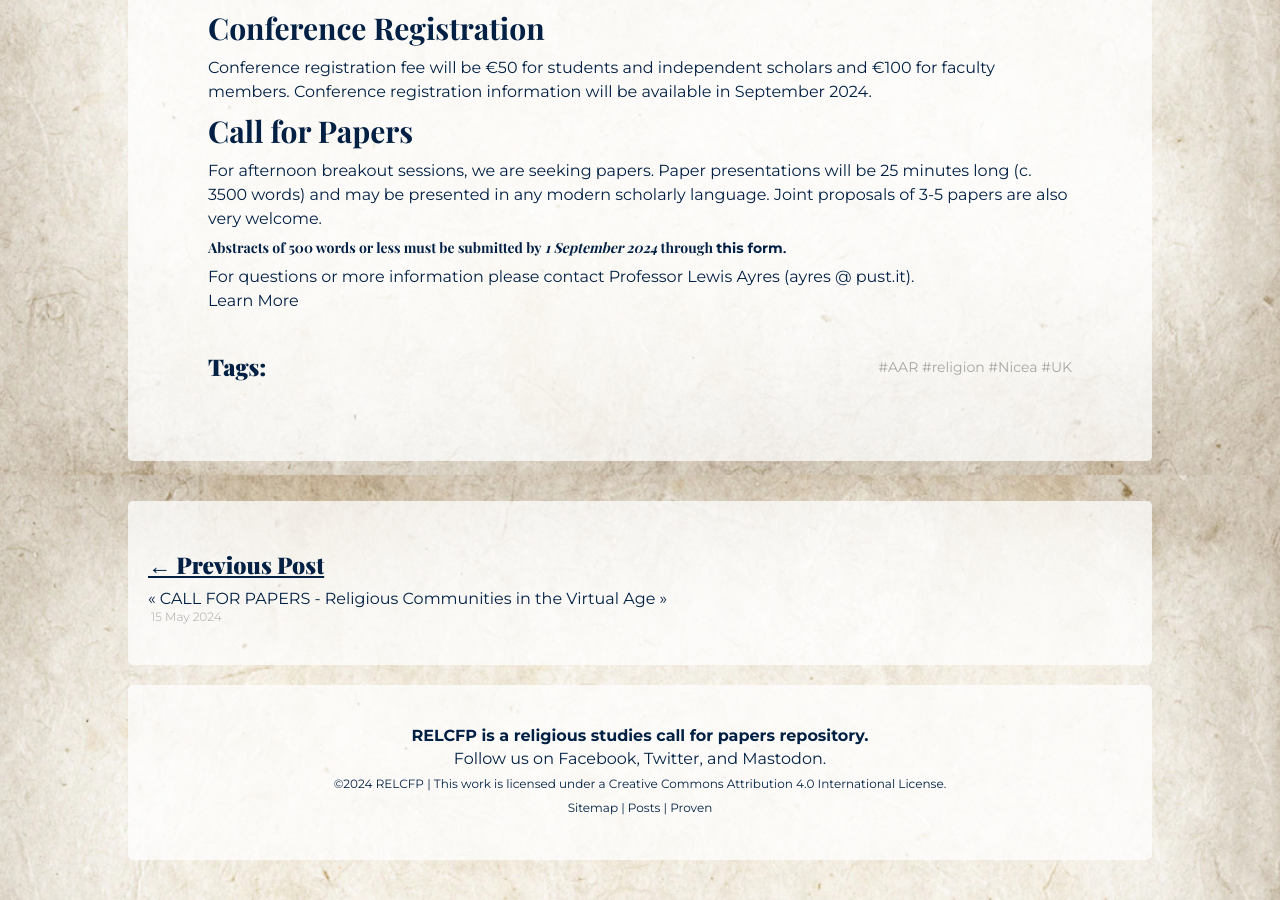
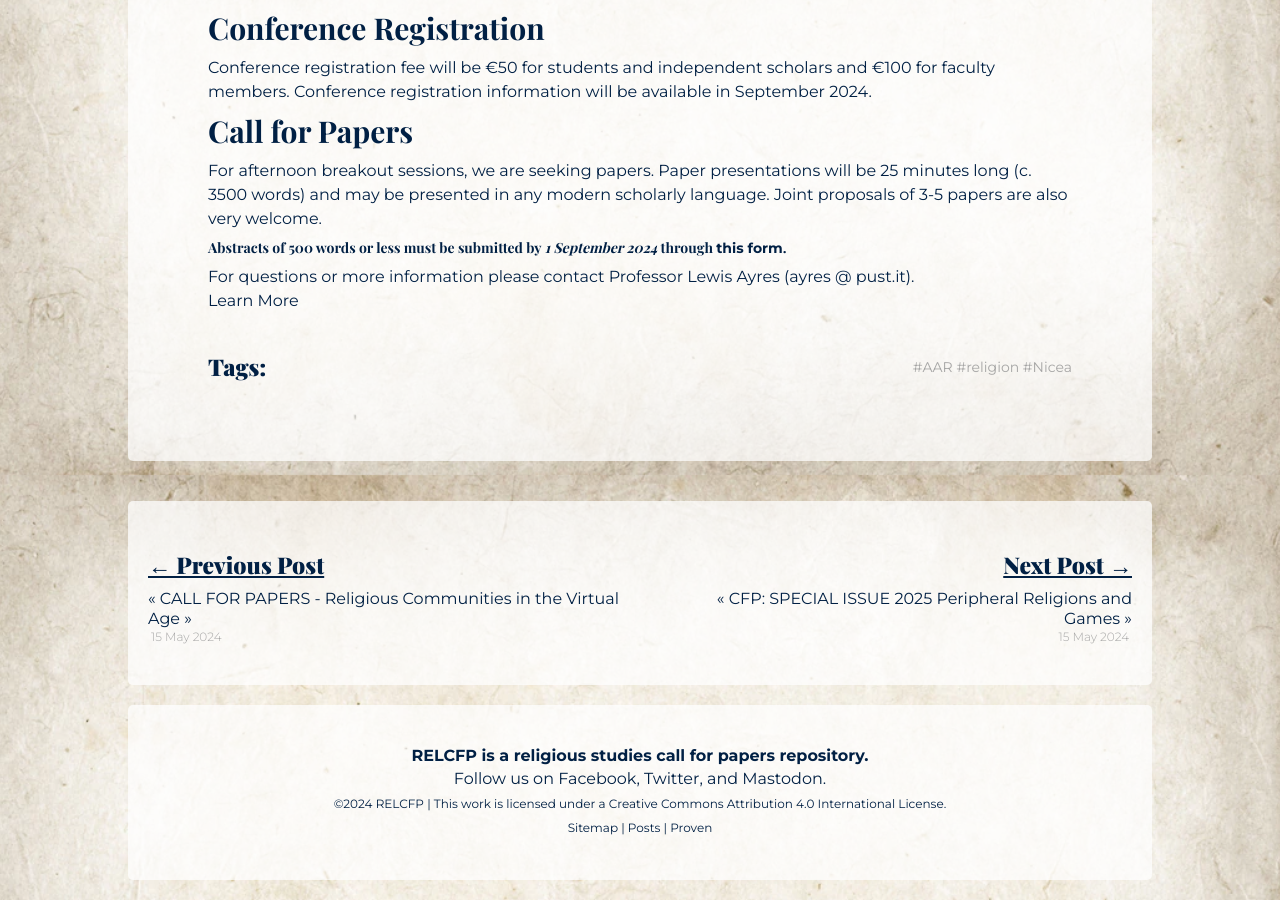
Before and after one commit to adamdjbrett/relcfp, a Jekyll site: the page built from _posts/2024-05-15-nicea.md, in a window 1280 px wide and 900 px high, scrolled down 2225 px. Built offline with Jekyll 4.4.1, drawn with Linux system fonts in a browser that asks for light colours; nearby versions of some CDN libraries; a script that is not in the unit is left out; some of the changed lines change nothing that is shown.

Commit message:
new post

```diff
--- a/_posts/2024-05-15-nicea.md
+++ b/_posts/2024-05-15-nicea.md
@@ -6,7 +6,6 @@ tags:
   - AAR
   - religion
   - Nicea
-  - UK
 paginate: true
 ---
 **Nicaea 2025**
--- /dev/null
+++ b/_posts/2024-05-15-peripherial-religions-games.md
@@ -0,0 +1,60 @@
+---
+title:  "CFP: SPECIAL ISSUE 2025 Peripheral Religions and Games"
+excerpt: ""
+image: "/assets/images/gamenvironments.jpg"
+tags:
+  - AAR
+  - religion
+  - games
+paginate: true
+---
+Call for Papers
+===============
+
+*Gamevironments* seeks to explore both established approaches and new frontiers of researching video games/gaming as related to culture and society. The journal encourages inter- and multidisciplinary works combining for example anthropology, informatics, communication studies, history, religious studies, sociology or psychology. There is one regular issue per year, published in summer. Additionally, *gamevironments* aims to publish one special issue on a specific topic per year, in winter. Calls for upcoming issues will be widely advertized.
+
+Please consult the *Gamevironments* submission [style sheet](https://journals.suub.uni-bremen.de/index.php/gamevironments/libraryFiles/downloadPublic/3) before submitting your paper, as well as the [Help Desk ](https://journals.suub.uni-bremen.de/index.php/gamevironments/about/submissions)for some general principles.
+
+All submitted articles will be reviewed on a double-blind peer-review basis.
+
+*CALL FOR PAPERS -- SPECIAL ISSUE 2025 "Peripheral Religions and Games"*
+
+*Guest editors: Aska Mayer, Carolin Puckhaber and Knut V. M. Wormstädt*
+
+Religion is incorporated into both analogue and digital games, as well as gaming culture in a variety of ways. It is commonly used for worldbuilding, or as part of game mechanics, but also appears in aesthetical manifestations and fandom culture. In doing so, the whole range of religious belief systems, practices and representations is utilized. Further, gaming culture and gamification mechanics have become an integral part of peripheral religious practices.
+
+Yet, games are rarely depicting or discussing large established religions, but make schisms, new foundings, and radicality key-elements of potential religion-oriented narratives. Typically those narratives appear in what seems to be areas of tension within diegetic societies or between the played character and their surroundings. Peripheral religions are often used as a cause of conflict, diegetically created through cataclysms and crises, or are instrumentalized as fanatical antagonistic groups in horror games.
+
+In contrast, inter alia, independent games, and here most notably so called 'cozy games', present religious groups outside of a spiritual mainstream through the depiction of (modern) witchcraft and positively coded 'cult'-like communities.
+
+Further, the connection of peripheral religious groups and games is not limited to the diegetic space, but finds its continuation in the wider context of gaming culture and its adaption, as well as in the creation of spiritually homogeneous gaming communities. In particular, the pandemic presented several religious groups using virtual game spaces as places of worship and community, enhancing their own (religious) practice. Further, we can observe peripheral religious groups, which identify themselves through a strong connection to gaming culture and practices.
+
+With this special issue, we aim to explore these belief systems, representations, and practices on the periphery of major established religions, both as a phenomenon in gaming culture as well as in game narratives and design. Besides the depiction of specific belief systems and representations through symbols and imagery, we further invite the analysis of the rarely researched element of peripheral religious practices in games and gaming (culture).
+
+This special issue invites scholars and researchers from a variety of fields to contribute to the exploration of the intersection of "Peripheral Religions and Games". The goal of this issue is to explore the multifaceted and reciprocal relationships between peripheral religions and various forms of gaming culture and games, such as digital games, board games, and table-top role-playing games. We encourage especially transdisciplinary as well as interreligious contributions that explore these connections.
+
+Research questions could include but are not limited to:
+
+-   How are (specific) existing peripheral religions represented in games?
+-   What constitutes the creation and representation of fictional peripheral religions within aesthetic and narrative game design?
+-   How are digital games and/or gaming culture used by peripheral religions (e. g. through spiritual, liturgical, or missionary practices, or by peripheral religions that express themselves as religious gaming communities)?
+-   What influences do different genres (f. i. historical fiction, science fiction, romance, (post-)apocalypse) impose on the representation and imagination of peripheral religions?
+-   How and where can processes of gamification and gamified religious practices be recognized and analyzed in the context of peripheral religions?
+-   How and why are aesthetics of peripheral religions adopted within gaming culture?
+-   In which ways is the depiction of peripheral religions in games interwoven with other theoretical concepts, such as transhumanism, gender studies, or postcolonialism?
+-   What purposes do peripheral religions serve regarding the narrative and ludic mechanics of games?
+
+SUBMISSION DETAILS
+
+Journal articles should be 5,000-10,000 words in length and will be subject to double-blind peer review. Furthermore we encourage the submission of contributions beyond the classic article format. Reviews, interviews and other formats will be reviewed by the special issue editors. Submission guidelines and the journal style guide can be found [here](https://journals.suub.uni-bremen.de/index.php/gamevironments/about/submissions). There is no article processing charge.
+
+Authors are encouraged to use images but will be required to request permission from copyright-holders when needed.
+
+TIMELINE
+
+For all contributions, please submit a title, a 300-word abstract and a 100-word biographical statement about each author. Send this to guest editors Knut Wormstädt, Aska Mayer, and Carolin Puckhaber at <knut.wormstaedt@kt.rwth-aachen.de> (cc: <aska.mayer@tuni.fi>) by 15th June 2024.
+
+Notification of acceptance of abstracts: 30th June 2024
+
+Full text submission of all contributions: 15th December 2024
+[learn more](https://journals.suub.uni-bremen.de/index.php/gamevironments/openquests)
```
Also changed, not shown: assets/images/gamenvironments.jpg (added).
